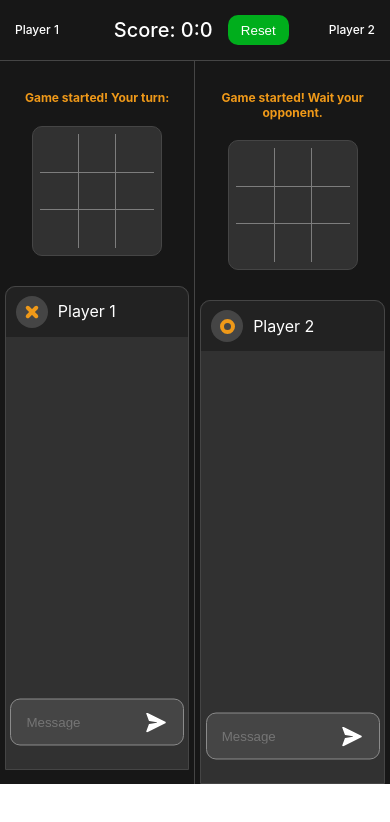
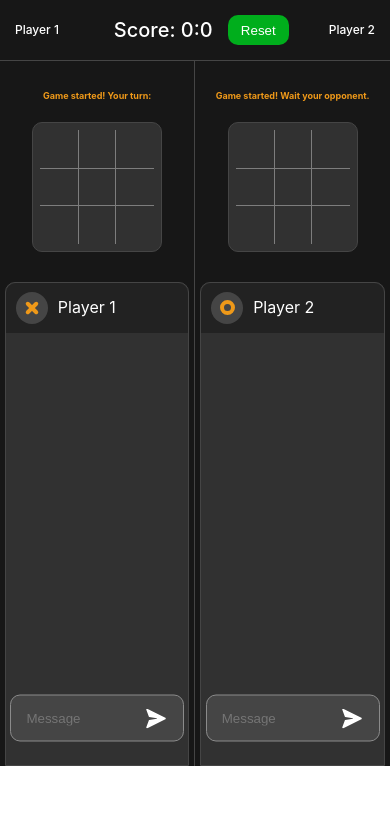
Before and after one commit to CatRockOut/game-react-interview, a React (Create React App) app: page / in a window 390 px wide. Shown: the top 822 px of the page. Built offline with nearby package versions, Linux system fonts and the light colour scheme.

Commit message:
Adding media styles

```diff
--- a/src/components/Board/Board.module.css
+++ b/src/components/Board/Board.module.css
@@ -103,7 +103,7 @@ h3.losingColor {
 
 @media (max-width: 480px) {
     .board h3 {
-        font-size: 12px;
+        font-size: 9px;
     }
 
     .square {
--- a/src/index.css
+++ b/src/index.css
@@ -9,4 +9,5 @@ body {
   display: flex;
   flex-direction: column;
   align-items: center;
+  overflow-x: hidden;
 }
```
